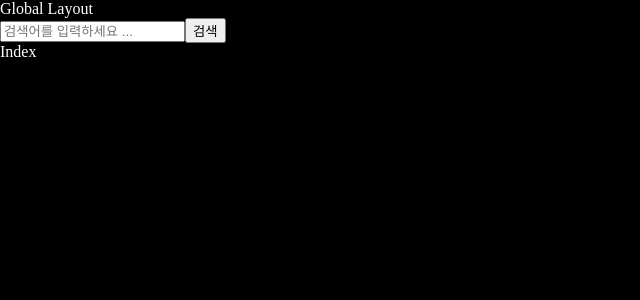
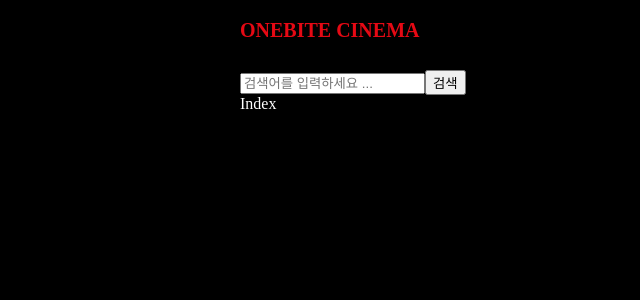
Before and after one commit to f1rstf1y9/onebite-cinema-app, a Next.js app: page / in a window 1280 px wide. Shown: the top 300 px of the page, without its empty margins (0-640 px from the left). Built offline with nearby package versions, Linux system fonts and the light colour scheme.

Commit message:
글로벌 레이아웃 스타일 적용

```diff
--- /dev/null
+++ b/src/app/layout.module.css
@@ -0,0 +1,21 @@
+.container {
+  max-width: 800px;
+  margin: 0 auto;
+  padding: 0 20px;
+}
+
+.container > header {
+  height: 60px;
+  line-height: 60px;
+}
+
+.container > main {
+  padding-top: 10px;
+}
+
+.container > header > a {
+  color: rgb(229, 9, 20);
+  font-size: 20px;
+  font-weight: bold;
+  text-decoration: none;
+}
--- a/src/app/layout.tsx
+++ b/src/app/layout.tsx
@@ -1,21 +1,6 @@
-import type { Metadata } from "next";
-import { Geist, Geist_Mono } from "next/font/google";
+import Link from "next/link";
 import "./globals.css";
-
-const geistSans = Geist({
-  variable: "--font-geist-sans",
-  subsets: ["latin"],
-});
-
-const geistMono = Geist_Mono({
-  variable: "--font-geist-mono",
-  subsets: ["latin"],
-});
-
-export const metadata: Metadata = {
-  title: "Create Next App",
-  description: "Generated by create next app",
-};
+import style from "./layout.module.css";
 
 export default function RootLayout({
   children,
@@ -24,9 +9,13 @@ export default function RootLayout({
 }>) {
   return (
     <html lang="en">
-      <body className={`${geistSans.variable} ${geistMono.variable}`}>
-        <div>Global Layout</div>
-        {children}
+      <body>
+        <div className={style.container}>
+          <header>
+            <Link href="/">ONEBITE CINEMA</Link>
+          </header>
+          <main>{children}</main>
+        </div>
       </body>
     </html>
   );
```
